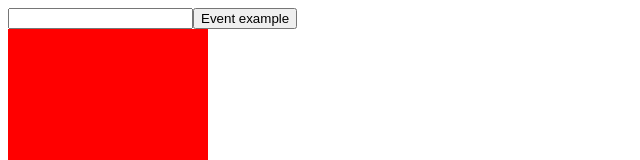
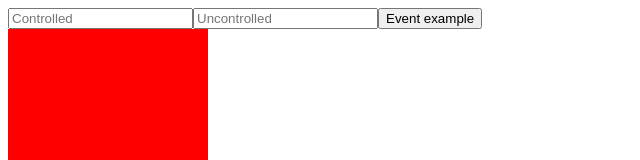
Before and after one commit to Lerik13/react-typescript, a React (Create React App) app: page / in a window 1280 px wide. Shown: the top 160 px of the page, without its empty margins (0-640 px from the left). Built offline with nearby package versions, Linux system fonts and the light colour scheme; no server answers.

Commit message:
typization hook 'useRef'

```diff
--- a/src/components/EventsExample.tsx
+++ b/src/components/EventsExample.tsx
@@ -1,16 +1,17 @@
-import React, { FC, useState } from 'react';
+import React, { FC, useRef, useState } from 'react';
 
 const EventsExample: FC= () => {
-	const [value, setValue] = useState<string>('')
-	const [isDrag, setIsDrag] = useState<boolean>(false)
+	const [value, setValue] = useState<string>('');
+	const [isDrag, setIsDrag] = useState<boolean>(false);
+	const inputRef = useRef<HTMLInputElement>(null);
 
 	const changeHandler = (e: React.ChangeEvent<HTMLInputElement>) => {
 		setValue(e.target.value)
 	}
 
 	const clickHandler = (e: React.MouseEvent<HTMLButtonElement>) => {
-		console.log(value);
-
+		//console.log(value);
+		console.log(inputRef.current?.value);
 	}
 
 	const dragHandler = (e: React.DragEvent<HTMLDivElement>) => {
@@ -33,7 +34,8 @@
 
 	return (
 		<div>
-			<input type="text" value={value} onChange={changeHandler} />
+			<input type="text" value={value} onChange={changeHandler} placeholder="Controlled" />
+			<input ref={inputRef} type="text" placeholder="Uncontrolled" />
 			<button onClick={clickHandler}>Event example</button>
 			<div onDrag={dragHandler} draggable style={{width: 200, height: 200, background: 'red'}}></div>
 			<div
```
